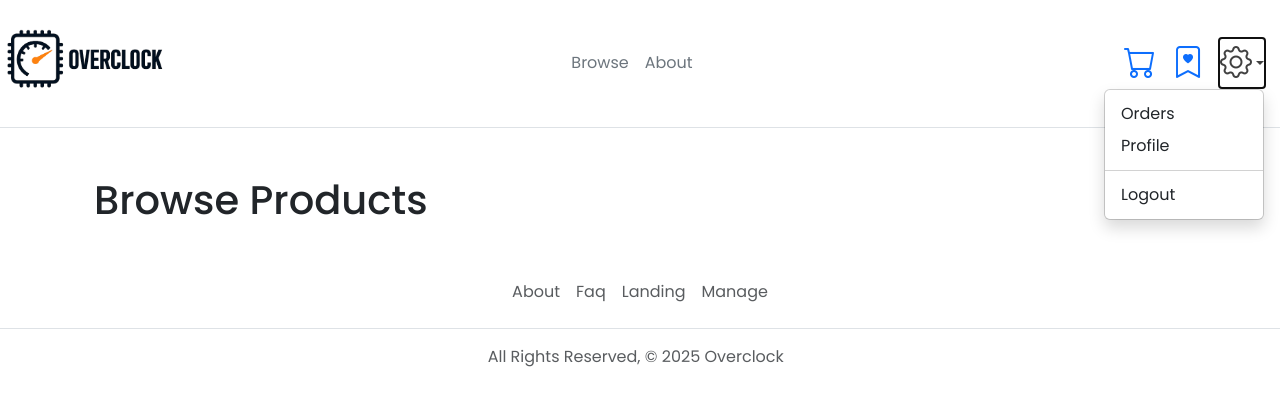
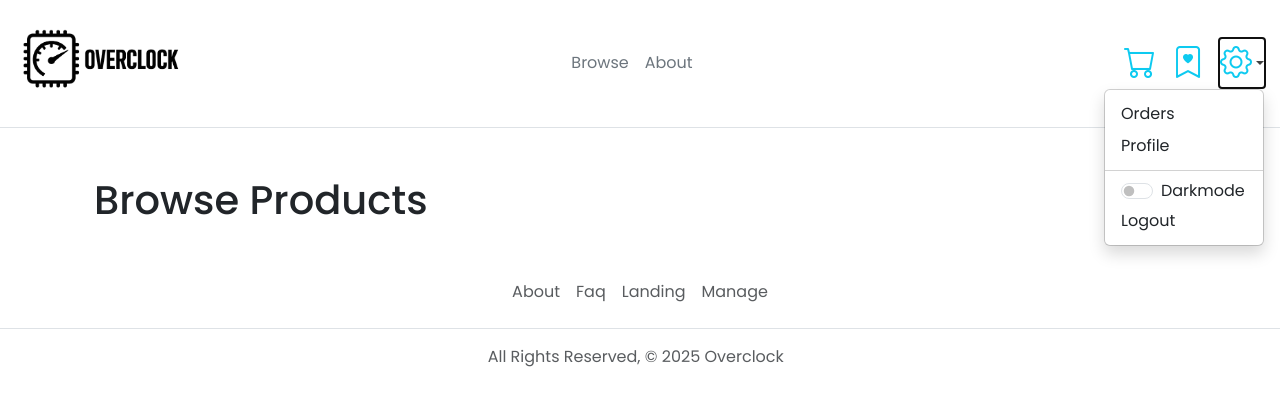
Before and after one commit to izZERO/Overclock, a Django app: page /browse/ in a window 1280 px wide, after a click that opens the changed part. Shown: the top 406 px of the page. Run offline with Django 5.2, Linux system fonts and the light colour scheme; the visitor is signed in with stand-in values (Sample User, id 1); data that the repository does not hold is empty.

Commit message:
added darkmode switch

```diff
--- a/main/static/css/style.css
+++ b/main/static/css/style.css
@@ -1,12 +1,11 @@
 body {
-  /* display: flex;
-  min-height: 100vh;
-  flex-direction: column; */
   min-height: 100vh;
   min-height: -webkit-fill-available;
   font-family: "Poppins", sans-serif !important;
   display: flex;
   flex-direction: column;
+  background-color: var(--bs-body-bg);
+  color: var(--bs-body-color);
 }
 
 main {
--- /dev/null
+++ b/main/static/isDarkmode.js
@@ -0,0 +1,35 @@
+const baseHtmlEL = document.documentElement
+const darkmodeSwitch = document.getElementById("darkmode-switch")
+const logoEl = document.querySelector(".image-header")
+
+if (!localStorage.getItem("isDarkmode")) {
+  localStorage.setItem("isDarkmode", "false")
+}
+
+if (localStorage.getItem("isDarkmode") === "true") {
+  baseHtmlEL.setAttribute("data-bs-theme", "dark")
+  logoEl.setAttribute("style", "filter: brightness(0) invert(1);")
+  darkmodeSwitch.checked = true
+} else {
+  baseHtmlEL.setAttribute("data-bs-theme", "light")
+
+  logoEl.setAttribute("style", "filter: brightness(0);")
+  darkmodeSwitch.checked = false
+}
+
+darkmodeSwitch.addEventListener("click", () => {
+  const isDarkmode = localStorage.getItem("isDarkmode")
+
+  if (isDarkmode === "true") {
+    baseHtmlEL.setAttribute("data-bs-theme", "light")
+    localStorage.setItem("isDarkmode", "false")
+    logoEl.setAttribute("style", "filter: brightness(0);")
+
+    darkmodeSwitch.checked = false
+  } else {
+    baseHtmlEL.setAttribute("data-bs-theme", "dark")
+    localStorage.setItem("isDarkmode", "true")
+    logoEl.setAttribute("style", "filter: brightness(0) invert(1);")
+    darkmodeSwitch.checked = true
+  }
+})
--- a/main/templates/base.html
+++ b/main/templates/base.html
@@ -1,6 +1,6 @@
 {% load static %}
 <!DOCTYPE html>
-<html lang="en">
+<html lang="en" data-bs-theme="light">
   <head>
     <meta charset="UTF-8" />
     <meta name="viewport" content="width=device-width, initial-scale=1.0" />
@@ -27,6 +27,7 @@
       integrity="sha384-FKyoEForCGlyvwx9Hj09JcYn3nv7wiPVlz7YYwJrWVcXK/BmnVDxM+D2scQbITxI"
       crossorigin="anonymous"
     ></script>
+    <script src="{% static 'isDarkmode.js' %}" defer></script>
   </head>
   <body>
     <header
@@ -40,7 +41,7 @@
           <img
             src="{% static 'images\Overclock-logo.png'%}"
             alt="Overclock-logo"
-            class="image-header"
+            class="image-header ms-3"
           />
         </a>
       </div>
@@ -63,10 +64,10 @@
 
         <div class="d-flex align-items-center justify-content-end gap-3">
           <a href="{% url 'cart_view' %}" class="ms-3">
-            <i class="bi bi-cart" style="font-size: 2rem"></i>
+            <i class="bi bi-cart text-info" style="font-size: 2rem"></i>
           </a>
           <a href="{%url 'wishlist_index'%}">
-            <i class="bi bi-bookmark-heart" style="font-size: 2rem"></i>
+            <i class="bi bi-bookmark-heart text-info" style="font-size: 2rem"></i>
           </a>
 
           <div class="dropdown">
@@ -75,7 +76,7 @@
               class="d-flex align-items-center link-body-emphasis text-decoration-none dropdown-toggle"
               data-bs-toggle="dropdown"
             >
-              <i class="bi bi-gear" style="font-size: 2rem"></i>
+              <i class="bi bi-gear text-info" style="font-size: 2rem"></i>
             </a>
             <ul class="dropdown-menu dropdown-menu-end text-small shadow">
               <li>
@@ -89,6 +90,19 @@
                 >
               </li>
               <li><hr class="dropdown-divider" /></li>
+              <li>
+                <div class="form-check form-switch ms-3">
+                  <input
+                    class="form-check-input"
+                    type="checkbox"
+                    role="switch"
+                    id="darkmode-switch"
+                  />
+                  <label class="form-check-label" for="darkmode-switch"
+                    >Darkmode</label
+                  >
+                </div>
+              </li>
               <li>
                 <form action="{% url 'logout' %}" method="post">
                   {% csrf_token %}
--- a/main/templates/browse.html
+++ b/main/templates/browse.html
@@ -7,14 +7,14 @@
     Latest
     <a
       href="{% url 'browse_category' category.id %}"
-      style="font-size: 32px; text-decoration: none; color: black"
+      class="fs-2 text-decoration-none link-body-emphasis"
     >
       {{ category.name }}s
     </a>
 
     <a
       href="{% url 'browse_category' category.id %}"
-      style="font-size: 32px; margin-left: 8px; text-decoration: none"
+      class="fs-2 ms-2 text-decoration-none link-body-emphasis"
     >
       »
     </a>
--- a/main/templates/cart.html
+++ b/main/templates/cart.html
@@ -5,7 +5,7 @@
 
   {% if items %}
   <table class="table table-bordered align-middle text-center">
-    <thead class="table-light">
+    <thead>
       <tr>
         <th>Image</th>
         <th>Product</th>
--- a/main/templates/customer_order_detail.html
+++ b/main/templates/customer_order_detail.html
@@ -57,14 +57,14 @@
   </div>
 
   <div class="card shadow-sm">
-    <div class="card-header bg-white">
+    <div class="card-header">
       <h5 class="mb-0">
         <i class="bi bi-list-ul me-2"></i>Items in this Order
       </h5>
     </div>
     <div class="card-body">
       <table class="table table-bordered align-middle text-center">
-        <thead class="table-light">
+        <thead>
           <tr>
             <th>Image</th>
             <th>Product</th>
--- a/main/templates/main/order_detail.html
+++ b/main/templates/main/order_detail.html
@@ -89,7 +89,7 @@
     <h5 class="card-title mb-3">Order Items</h5>
 
     <table class="table table-bordered align-middle text-center">
-      <thead class="table-light">
+      <thead>
         <tr>
           <th>Image</th>
           <th>Product</th>
--- a/main/templates/orders.html
+++ b/main/templates/orders.html
@@ -21,7 +21,7 @@
     {% for order in orders %}
     <div class="col-12 mb-4">
       <div class="card shadow-sm">
-        <div class="card-header bg-light">
+        <div class="card-header">
           <div class="row align-items-center">
             <div class="col-md-3">
               <small class="text-muted">Order ID</small>
@@ -70,7 +70,8 @@
               </h6>
               <p class="mb-1">Address: {{ order.shipping_address }}</p>
               <p class="mb-0">
-                <i class="bi bi-telephone me-2"></i>Phone Number: {{ user.profile.phone }}
+                <i class="bi bi-telephone me-2"></i>Phone Number: {{
+                user.profile.phone }}
               </p>
             </div>
             <div class="col-md-4 text-end">
```
Also changed, not shown: main/templates/manage_base.html (+19 -7 lines), main/static/images/Overclock-logo-dark.png (added).
